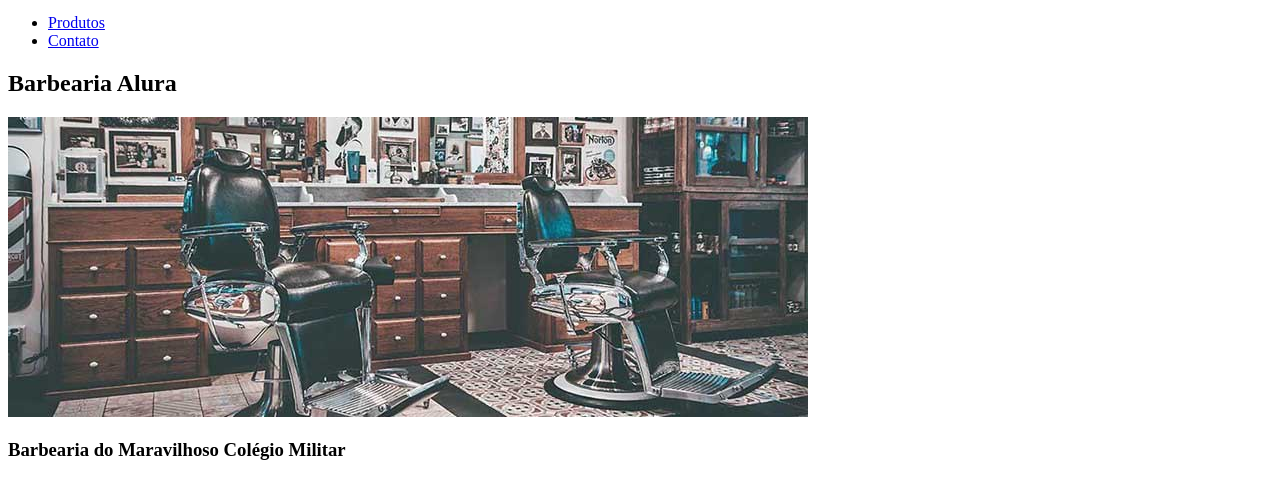
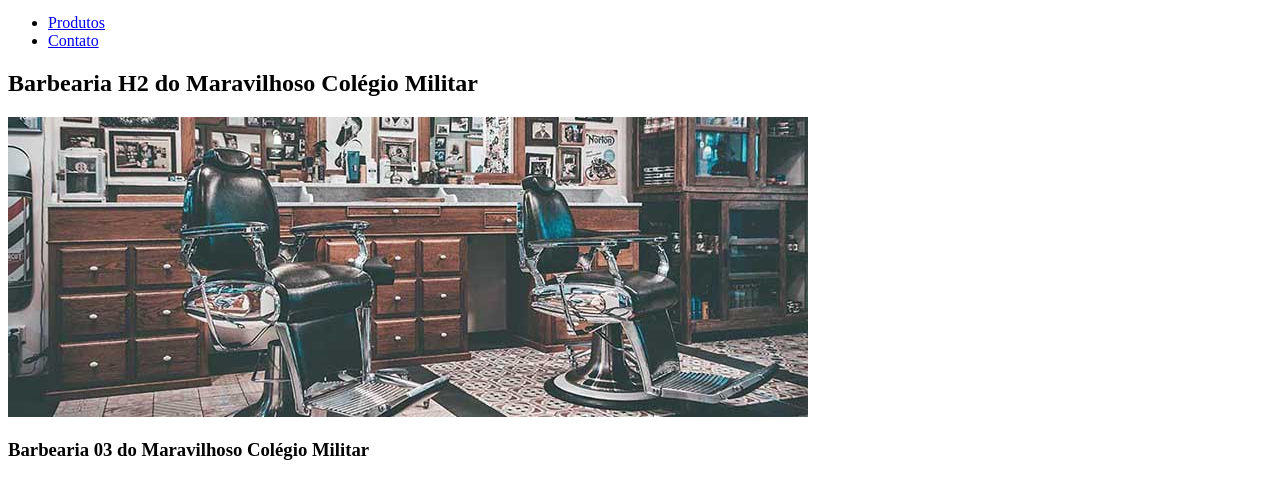
Before and after one commit to MoreiraLeal/cmrj, a plain HTML site: page index.html in a window 1280 px wide. Shown: the part 287-764 px from the top of the page. Drawn offline with Linux system fonts and the light colour scheme.

Commit message:
Update index.html

```diff
--- a/index.html
+++ b/index.html
@@ -19,13 +19,13 @@
         </header>
 
         <main>
-        	<h2>Barbearia Alura</h2>
+        	<h2>Barbearia H2 do Maravilhoso Colégio Militar</h2>
 
 	        <div class="color">
 
 		    	<img id="banner" src="banner.jpg">
 
-		        <h3 class="formatos">Barbearia do Maravilhoso Colégio Militar</h3>
+		        <h3 class="formatos">Barbearia 03 do Maravilhoso Colégio Militar</h3>
 
 		        <p id="JPPDSESF">Localizada no coração da cidade a <strong>Barbearia do Colégio</strong> traz para o mercado o que há de melhor para o seu cabelo e barba.
 		        Fundada em 2019, a Barbearia Alura já é destaque na cidade e conquista novos clientes a cada dia.</p>
```
